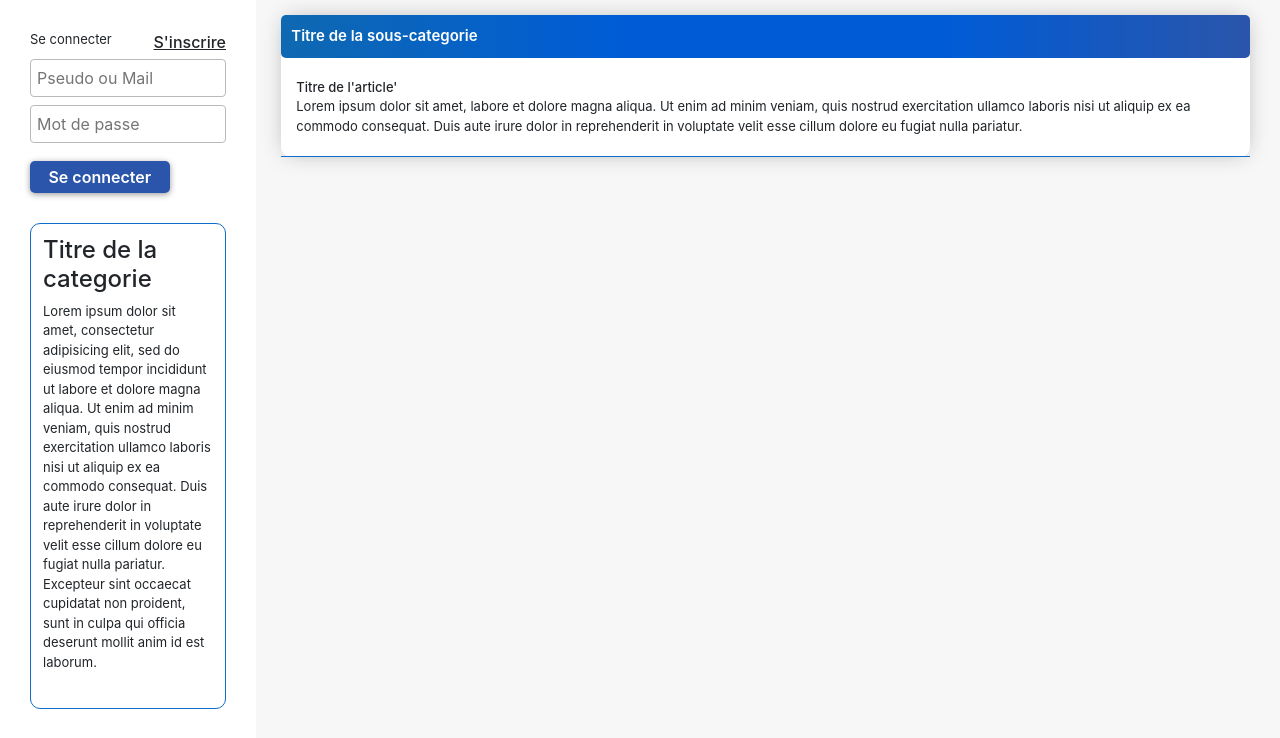
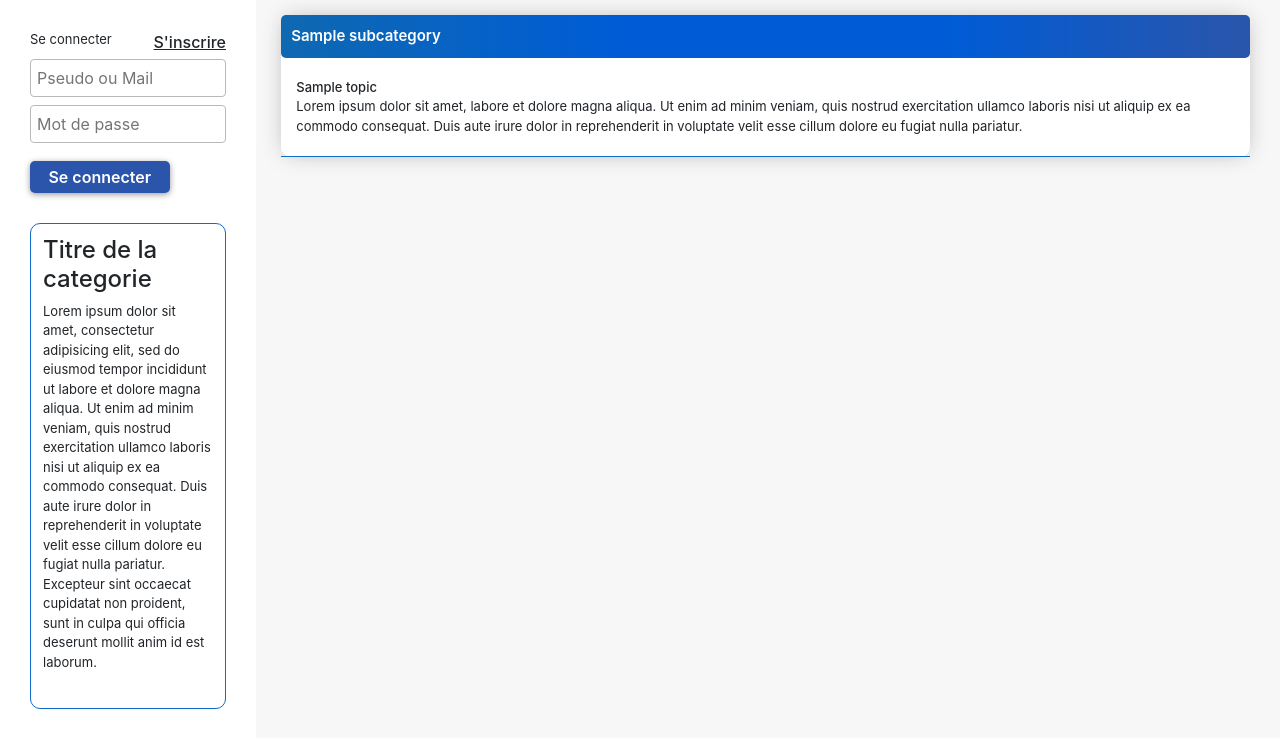
Before and after one commit to nicolas-benoit/tp-amigraf-forum, a PHP site: page /sub-categories.php?id=1 in a window 1280 px wide. Shown: the part 70-808 px from the top of the page. Run offline with PHP 8.4, Linux system fonts and the light colour scheme; tables that the repository leaves empty hold one stand-in row (values such as "Sample post"); a stand-in replaces the project's code that opens the database connection.

Commit message:
Make subcategory page work.

```diff
--- a/src/topic.php
+++ b/src/topic.php
@@ -39,7 +39,7 @@ function pullTopicList($subcategory, $amount = 20, $offset = 0) {
     $sql = "SELECT * FROM topics WHERE is_deleted=0 AND subcategory_id=:subcategory_id ORDER BY date LIMIT :amount OFFSET :offset;";
 
     $topicList = dbExecute($sql, [
-        [":category_id", $subcategory["id"], PDO::PARAM_INT],
+        [":subcategory_id", $subcategory["id"], PDO::PARAM_INT],
         [":amount", $amount, PDO::PARAM_INT],
         [":offset", $offset, PDO::PARAM_INT]
     ]);
--- a/sub-categories.php
+++ b/sub-categories.php
@@ -1,3 +1,13 @@
+<?php
+
+include_once "src/subcategory.php";
+include_once "src/topic.php";
+
+$subcategory = pullSubcategory($_GET["id"]);
+$topicList = pullTopicList($subcategory);
+
+?>
+
 <!DOCTYPE html>
 <html lang="fr" dir="ltr">
   <head>
@@ -5,7 +15,7 @@
     <link rel="stylesheet" href="css/bootstrap.min.css">
     <link rel="stylesheet" href="css/styles.css">
     <meta charset="utf-8">
-    <title></title>
+    <title><?= $subcategory["name"] ?></title>
   </head>
   <body>
       <?php include("includes/header.php") ?>
@@ -17,7 +27,7 @@
       <div class="blocategorie">
         <div class="titrecat">
           <div style="padding: 10px;">
-              <p>Titre de la sous-categorie</p>
+              <p><?= $subcategory["name"] ?></p>
 
 
           </div>
@@ -26,11 +36,13 @@
 
           <div class="row nopadding">
 
-          <a href="topic.php">
+          <?php foreach ($topicList as $topic) { ?>
+          <a href="topic.php?id=<?= $topic["id"] ?>">
           <div class="col-12 blocsouscat">
-            <p class="tittresouscat"> Titre de l'article'</p>
+            <p class="tittresouscat"><?= $topic["name"] ?></p>
             <p class="font-13">Lorem ipsum dolor sit amet, labore et dolore magna aliqua. Ut enim ad minim veniam, quis nostrud exercitation ullamco laboris nisi ut aliquip ex ea commodo consequat. Duis aute irure dolor in reprehenderit in voluptate velit esse cillum dolore eu fugiat nulla pariatur.</p>
           </div>
+          <?php } ?>
         </a>
       </div>
     </main>
```
